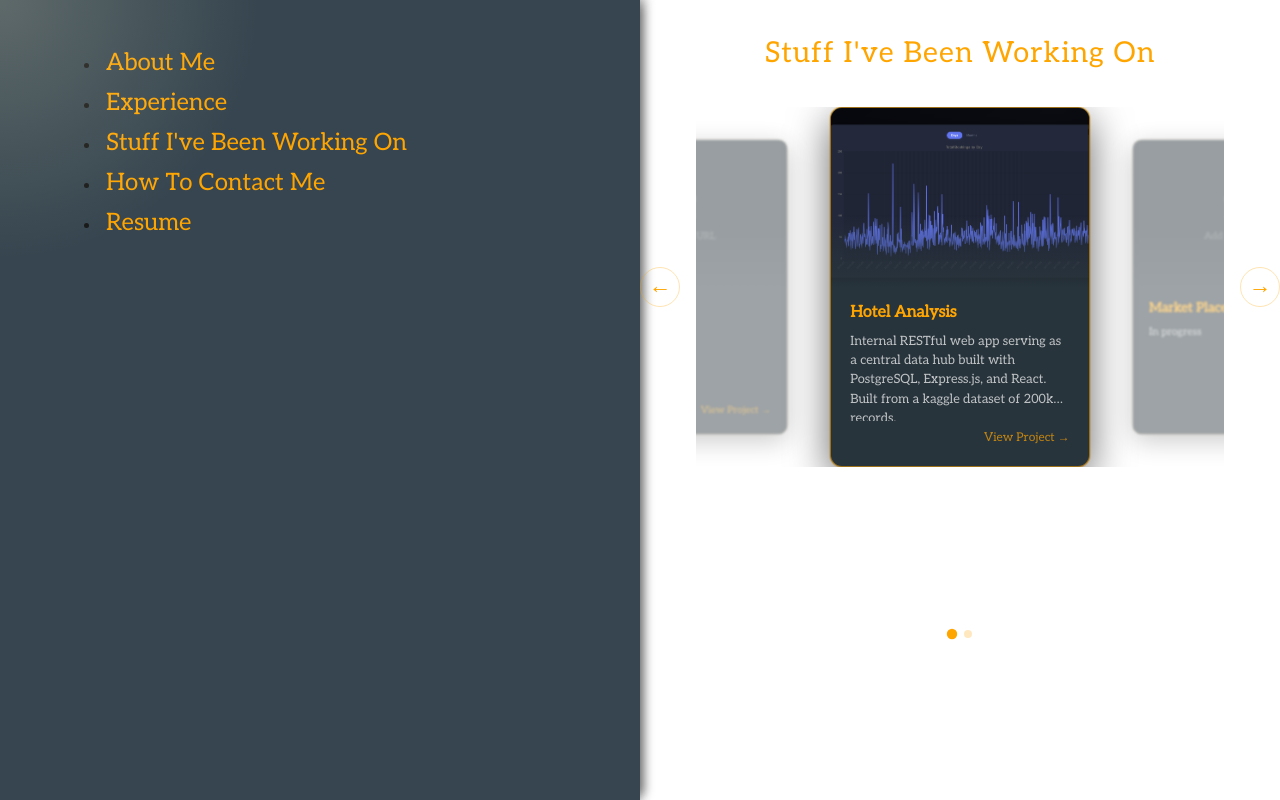
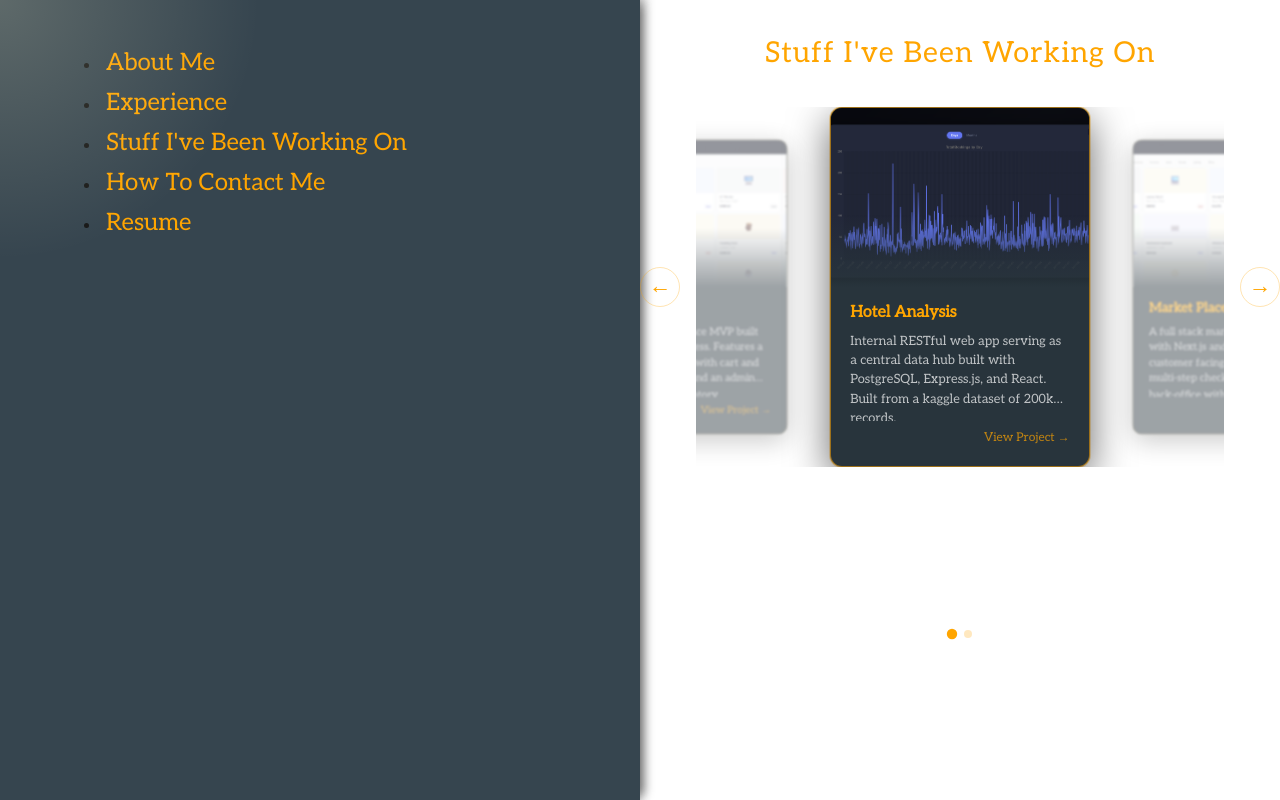
Before and after one commit to BoredProjects/Personal-Site, a Next.js app: page / in a window 1280 px wide. Both pictures are taken after a click on the button "Stuff I've Been Working On". Built offline with nearby package versions, Linux system fonts and the light colour scheme.

Commit message:
Added Market place

```diff
--- a/app/comps/ProjectCarousal.tsx
+++ b/app/comps/ProjectCarousal.tsx
@@ -19,9 +19,9 @@ const PROJECTS: Project[] = [
     link: "https://fe-hotel-technical-analysis-production.up.railway.app/",
   },{
     title: "Market Place",
-    desc: "In progress",
-    image: '',
-    link: ''
+    desc: "A full stack marketplace MVP built with Next.js and Express. Features a customer facing shop with cart and multi-step checkout, and an admin back-office with inventory management, vendor CRM, order tracking, and a guided tooltip tour. ",
+    image: '/market-place.png',
+    link: 'marketplace-production-7e33.up.railway.app'
   }
 ];
 // ────────────────────────────────────────────────────────────────────────────
```
Also changed, not shown: public/market-place.png (added).
